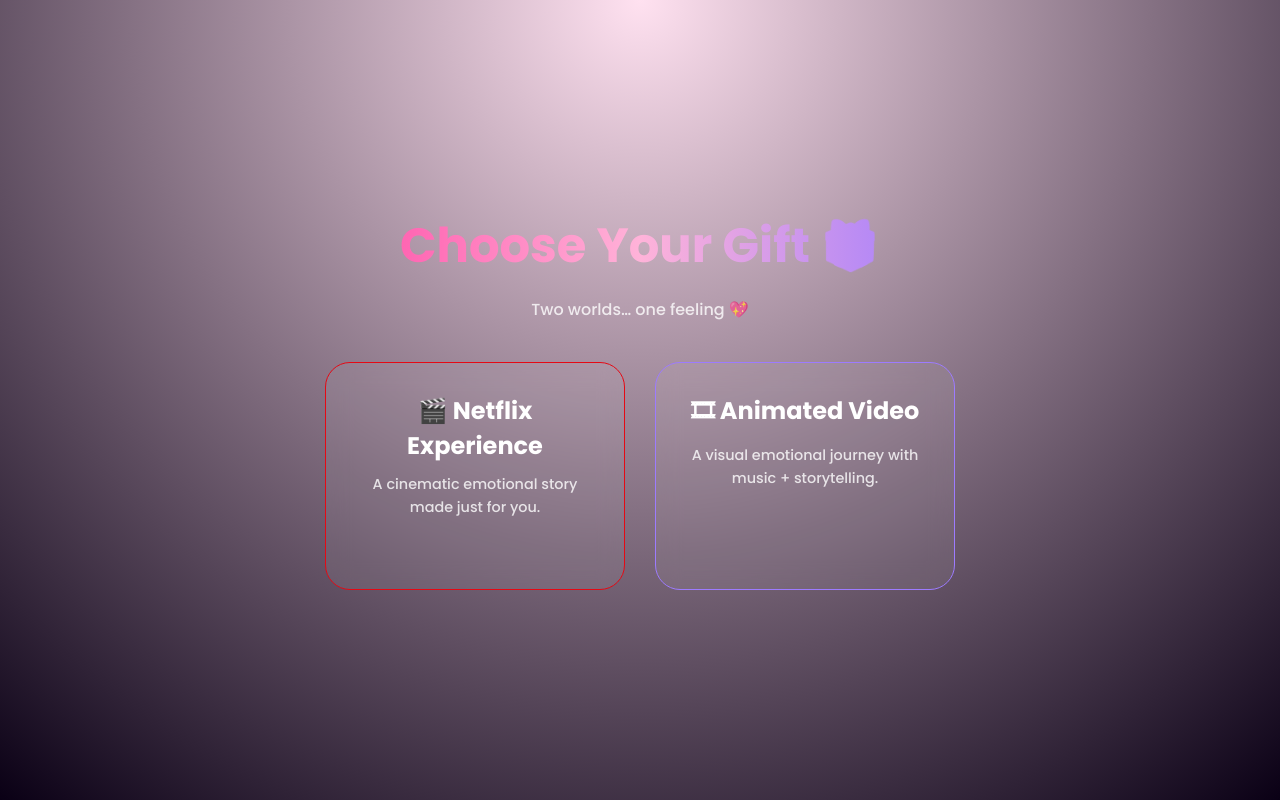
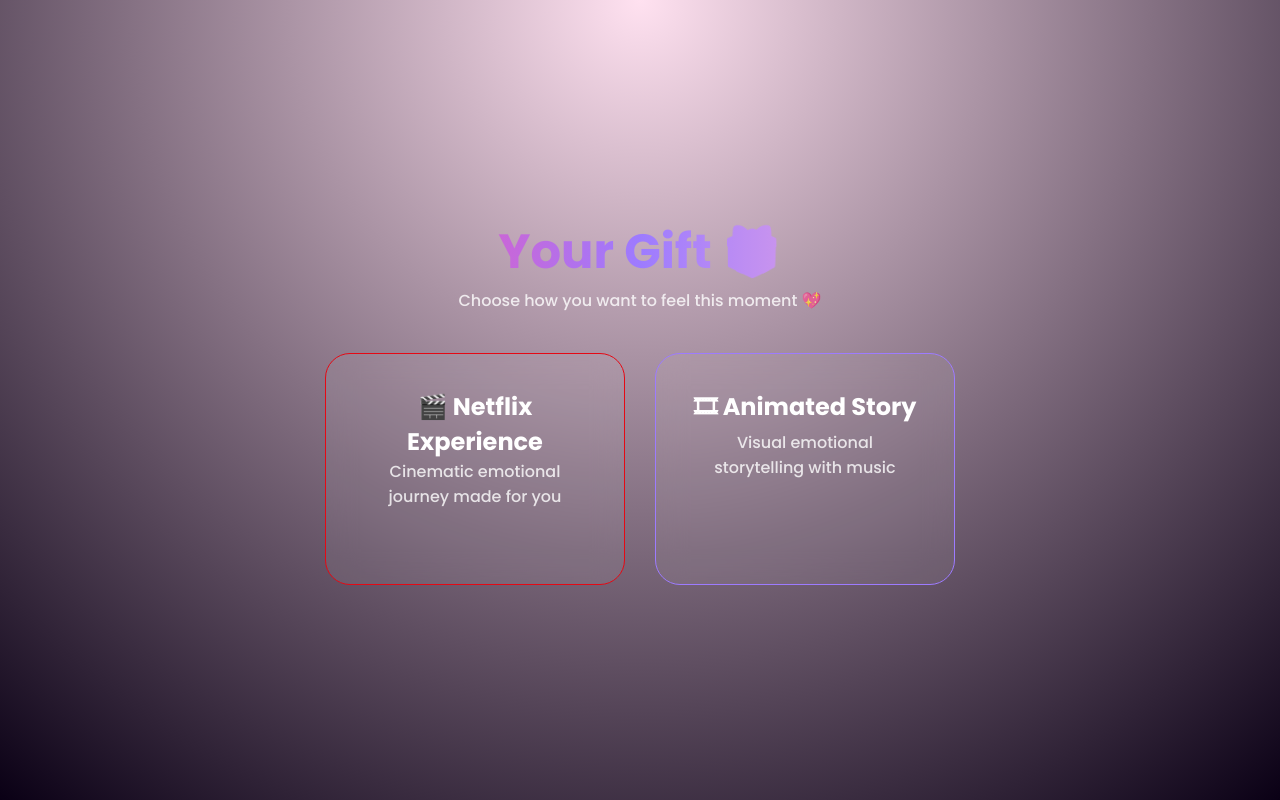
Before and after one commit to sujalbalapure5-dot/GK-s-B-Day-It-Issss, a plain HTML site: page gift.html in a window 1280 px wide. Drawn offline with Linux system fonts and the light colour scheme.

Commit message:
Refactor gift.html for improved styling and content

```diff
--- a/gift.html
+++ b/gift.html
@@ -34,8 +34,7 @@
 
 h1{
 font-size:3rem;
-margin-bottom:15px;
-background:linear-gradient(90deg,#ff4da6,#ffb3d9,#9d7bff);
+background:linear-gradient(90deg,#ff4da6,#9d7bff,#ffb3d9);
 -webkit-background-clip:text;
 -webkit-text-fill-color:transparent;
 }
@@ -54,18 +53,18 @@
 
 .card{
 width:300px;
-padding:30px;
+padding:35px;
 border-radius:25px;
 background:rgba(255,255,255,0.06);
 border:1px solid rgba(255,255,255,0.12);
 cursor:pointer;
 transition:0.3s;
-backdrop-filter:blur(12px);
+backdrop-filter:blur(15px);
 }
 
 .card:hover{
-transform:translateY(-10px) scale(1.05);
-box-shadow:0 0 30px rgba(255,77,166,0.3);
+transform:scale(1.07) translateY(-10px);
+box-shadow:0 0 40px rgba(255,77,166,0.3);
 }
 
 .netflix{
@@ -76,16 +75,6 @@
 border:1px solid #9d7bff;
 }
 
-h2{
-margin-bottom:10px;
-}
-
-.card p{
-font-size:0.9rem;
-opacity:0.8;
-line-height:1.6;
-}
-
 </style>
 </head>
 
@@ -93,26 +82,19 @@
 
 <div class="container">
 
-<h1>Choose Your Gift 🎁</h1>
-
-<p>Two worlds… one feeling 💖</p>
+<h1>Your Gift 🎁</h1>
+<p>Choose how you want to feel this moment 💖</p>
 
 <div class="cards">
 
-<!-- NETFLIX -->
-<div class="card netflix" onclick="openNetflix()">
+<div class="card netflix" onclick="netflix()">
 <h2>🎬 Netflix Experience</h2>
-<p>
-A cinematic emotional story made just for you.
-</p>
+<p>Cinematic emotional journey made for you</p>
 </div>
 
-<!-- ANIMATED -->
-<div class="card animated" onclick="openAnimated()">
-<h2>🎞 Animated Video</h2>
-<p>
-A visual emotional journey with music + storytelling.
-</p>
+<div class="card animated" onclick="animated()">
+<h2>🎞 Animated Story</h2>
+<p>Visual emotional storytelling with music</p>
 </div>
 
 </div>
@@ -121,14 +103,12 @@
 
 <script>
 
-function openNetflix(){
-window.location.href =
-"https://sujalbalapure5-dot.github.io/It-s-Always-Us/";
+function netflix(){
+window.location.href="https://sujalbalapure5-dot.github.io/It-s-Always-Us/";
 }
 
-function openAnimated(){
-window.location.href =
-"https://drive.google.com/file/d/1i6CBtIGIWM1pV5N6gPmlXm3U5O4-8G3F/view";
+function animated(){
+window.location.href="https://drive.google.com/file/d/1i6CBtIGIWM1pV5N6gPmlXm3U5O4-8G3F/view";
 }
 
 </script>
```
